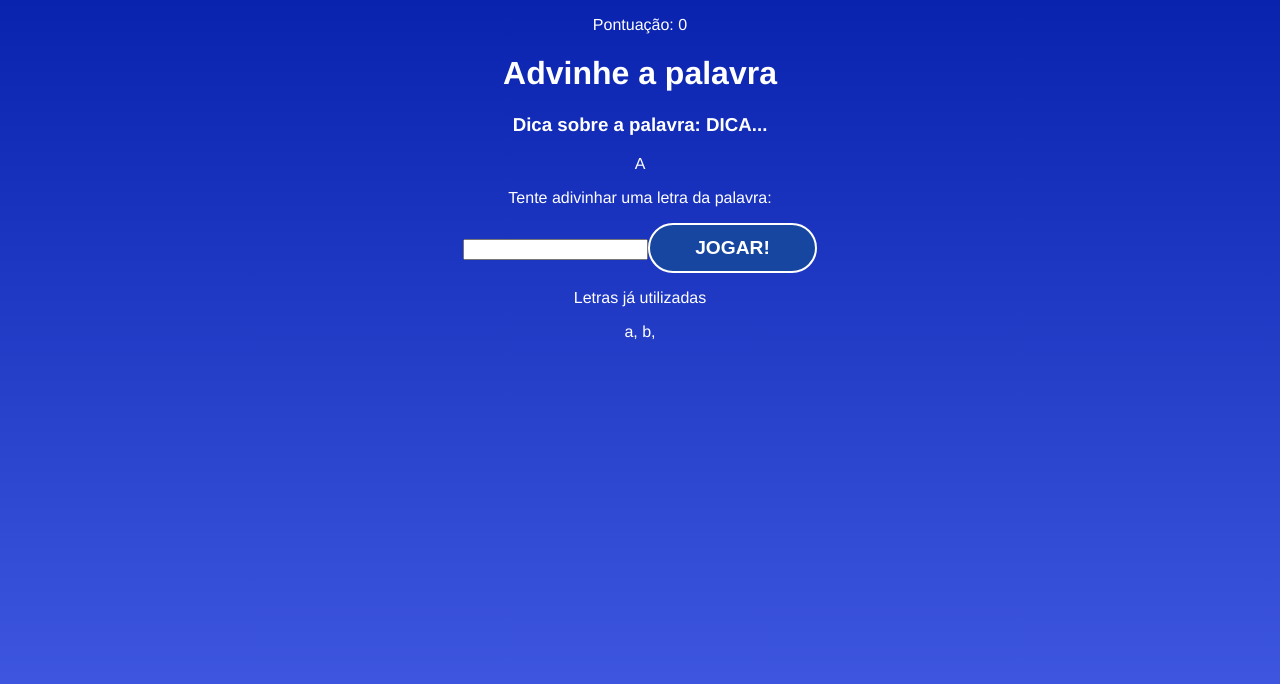
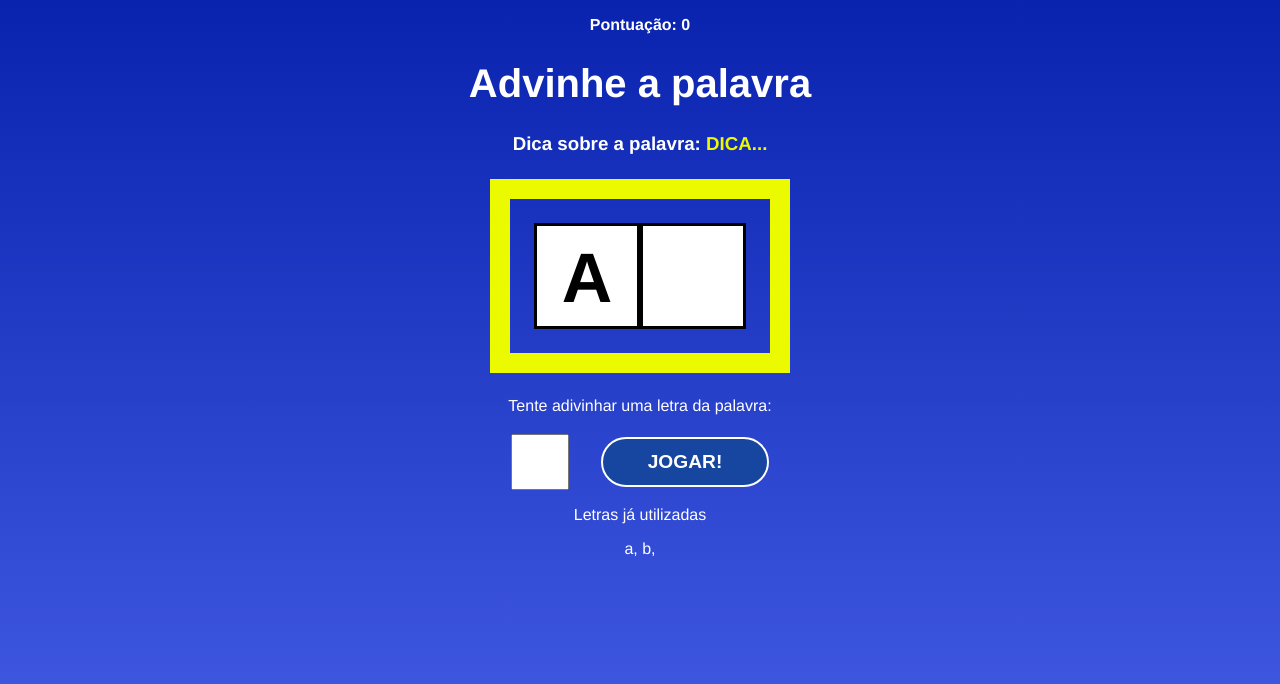
Before and after one commit to eaejaum/secret-word, a React (Create React App) app: page / in a window 1280 px wide. Both pictures are taken after a click on the button "COMEÇAR O JOGO". Shown: the top 684 px of the page. Built offline with nearby package versions, Linux system fonts and the light colour scheme.

Commit message:
CSS na tela do jogo

```diff
--- a/src/components/Game.css
+++ b/src/components/Game.css
@@ -0,0 +1,49 @@
+.game h1 {
+    font-size: 2.5em;
+}
+
+.points span {
+    font-weight: bold;
+}
+
+.tip span {
+    color: #ecfa00;
+}
+
+.wordContainer {
+    margin: 1.5em;
+    padding: 1.5em;
+    border: 20px solid #ecfa00;
+    display: flex;
+}
+
+.letter, .blankSquare {
+    font-size: 70px;
+    line-height: 1.5;
+    border: 3px solid #000;
+    width: 100px;
+    height: 100px;
+    text-transform: uppercase;
+    background: white;
+    color: black;
+    font-weight: bold;
+}
+
+.letterContainer p {
+    margin-bottom: 1.2em;
+}
+
+form {
+    display: flex;
+    align-items: center;
+    justify-content: center;
+}
+
+.letterContainer input {
+    width: 50px;
+    height: 50px;
+    text-align: center;
+    margin-right: 1em;
+    font-size: 2em;
+    outline: 0;
+}
--- a/src/components/Game.jsx
+++ b/src/components/Game.jsx
@@ -12,7 +12,7 @@ const Game = ({ verify }) => {
       </h3>
       <div className="wordContainer">
         <span className="letter">A</span>
-        <span className="blackSquare"></span>
+        <span className="blankSquare"></span>
       </div>
       <div className="letterContainer">
         <p>Tente adivinhar uma letra da palavra:</p>
```
